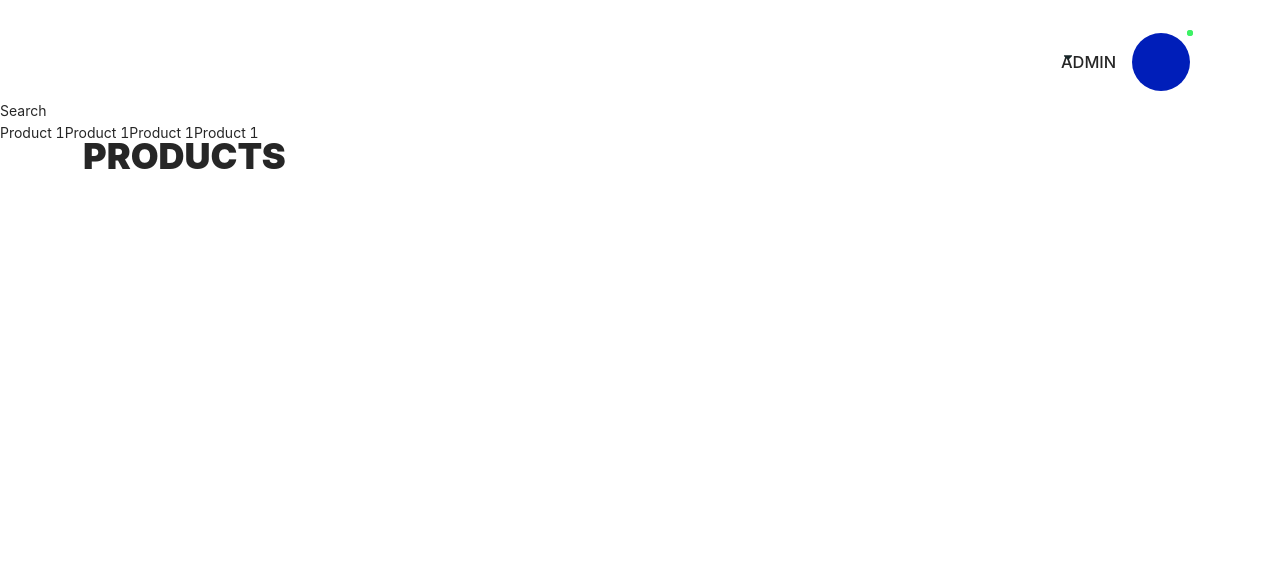
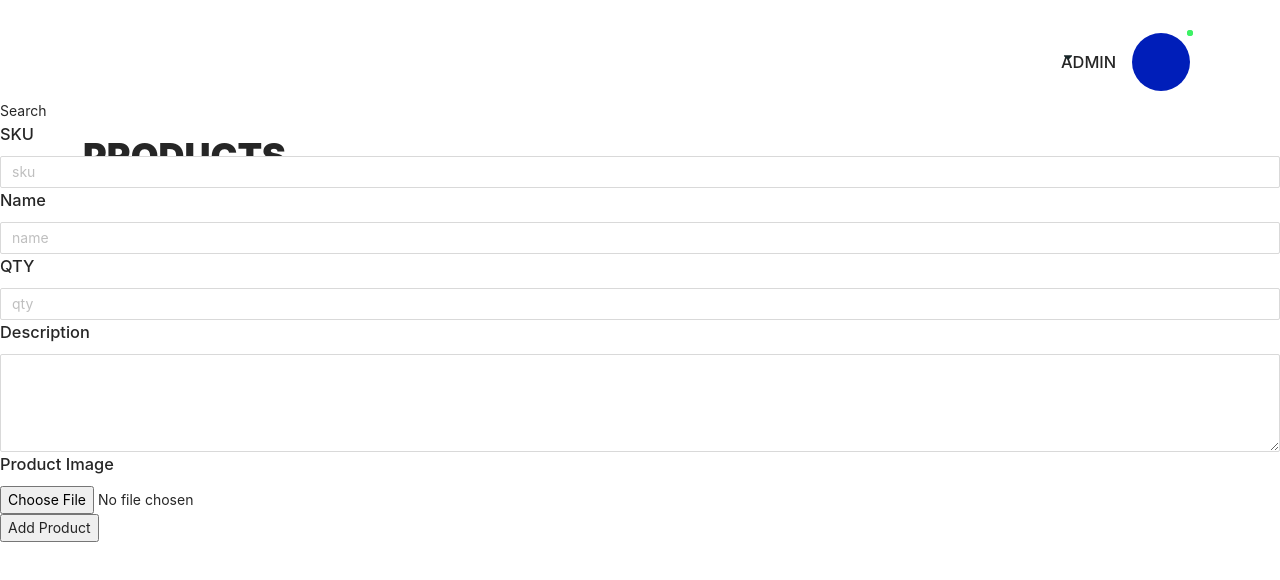
Before and after one commit to Thinushika/eCommerce_app_frontend, a React (Create React App) app: page / in a window 1280 px wide. Shown: the top 580 px of the page. Built offline with nearby package versions, Linux system fonts and the light colour scheme; no server answers.

Commit message:
add products components structure

```diff
--- a/package.json
+++ b/package.json
@@ -2,6 +2,7 @@
   "name": "frontend",
   "version": "0.1.0",
   "private": true,
+  "proxy": "http://localhost:3000",
   "dependencies": {
     "@emotion/react": "^11.8.2",
     "@emotion/styled": "^11.8.1",
--- a/src/App.js
+++ b/src/App.js
@@ -1,5 +1,6 @@
 import Layout from "./components/layout/Layout";
-import "antd/dist/antd.css";
+import "antd/dist/antd.min.css";
+
 import { useDispatch } from "react-redux";
 import { useEffect } from "react";
 import { getProducts } from "./actions/products";
--- a/src/components/layout/Layout.jsx
+++ b/src/components/layout/Layout.jsx
@@ -1,12 +1,13 @@
 import React from "react";
 import Products from "../products/Products";
-import { Avatar, Badge, Dropdown, Menu, Typography } from "antd";
-import { DownOutlined } from "@ant-design/icons";
+import { Avatar, Badge } from "antd";
 import "./Layout.css";
+
 import { FaCaretDown } from "react-icons/fa";
+import AddProducts from "../products/addProduct/AddProducts";
 
 const Layout = () => {
-  const { Title } = Typography;
+  // const { Title } = Typography;
 
   return (
     <>
@@ -24,13 +25,13 @@ const Layout = () => {
               dot
               size={4}
               style={{ backgroundColor: "#3DF265", borderColor: "#3DF265" }}
-              className="dot"
+              // className="dot"
             >
               <Avatar
                 shape="circle"
                 size={58}
                 style={{ backgroundColor: "#001EB9" }}
-                className="avatar"
+                // className="avatar"
               />
             </Badge>
           </div>
@@ -43,7 +44,8 @@ const Layout = () => {
         <div>Search</div>
 
         <div className="content">
-          <Products />
+          {/* <Products /> */}
+          <AddProducts />
         </div>
       </div>
     </>
--- a/src/components/products/Products.jsx
+++ b/src/components/products/Products.jsx
@@ -1,8 +1,10 @@
 import Product from "./product/Product";
-// import useStyles from "./styles";
+import { useSelector } from "react-redux";
 
 const Products = () => {
-  // const classes = useStyles();
+  const products = useSelector((state) => state.products);
+
+  console.log(products);
 
   return (
     <>
--- /dev/null
+++ b/src/components/products/addProduct/AddProducts.jsx
@@ -0,0 +1,70 @@
+import React, { useState } from "react";
+import { Input } from "antd";
+import FileBase from "react-file-base64";
+
+const AddProducts = () => {
+  const { TextArea } = Input;
+  const [productData, setProductData] = useState({
+    sku: "",
+    name: "",
+    qty: "",
+    description: "",
+  });
+
+  return (
+    <>
+      <h3>SKU</h3>
+      <Input
+        placeholder="sku"
+        name="sku"
+        value={productData.sku}
+        onChange={(e) =>
+          setProductData({ ...productData, sku: e.target.value })
+        }
+      />
+      <br />
+      <h3>Name</h3>
+      <Input
+        placeholder="name"
+        name="name"
+        value={productData.name}
+        onChange={(e) =>
+          setProductData({ ...productData, name: e.target.value })
+        }
+      />
+      <br />
+      <h3>QTY</h3>
+      <Input
+        placeholder="qty"
+        name="qty"
+        value={productData.qty}
+        onChange={(e) =>
+          setProductData({ ...productData, qty: e.target.value })
+        }
+      />
+      <br />
+      <h3>Description</h3>
+      <TextArea
+        rows={4}
+        name="description"
+        value={productData.description}
+        onChange={(e) =>
+          setProductData({ ...productData, description: e.target.value })
+        }
+      />
+      <h3>Product Image</h3>
+      <div>
+        <FileBase
+          type="file"
+          multiple={false}
+          onDone={({ base64 }) =>
+            setProductData({ ...productData, selectedFile: base64 })
+          }
+        />
+      </div>
+      <button>Add Product</button>
+    </>
+  );
+};
+
+export default AddProducts;
```
